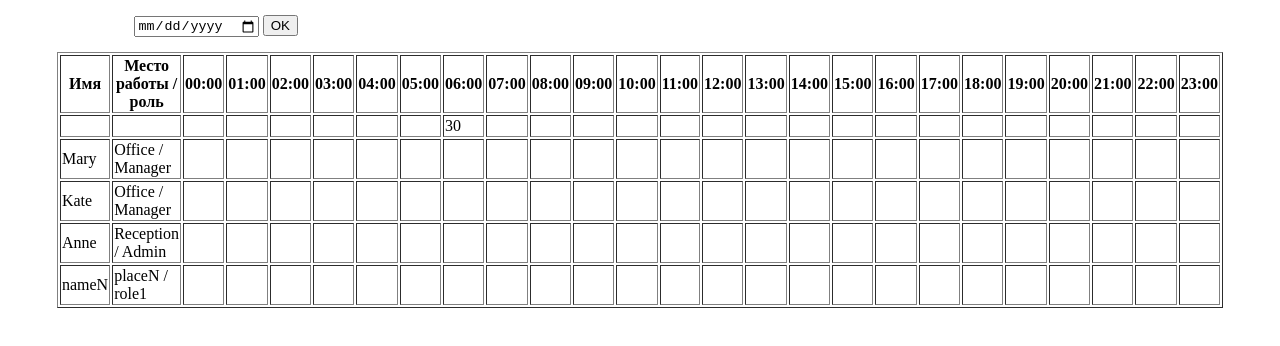
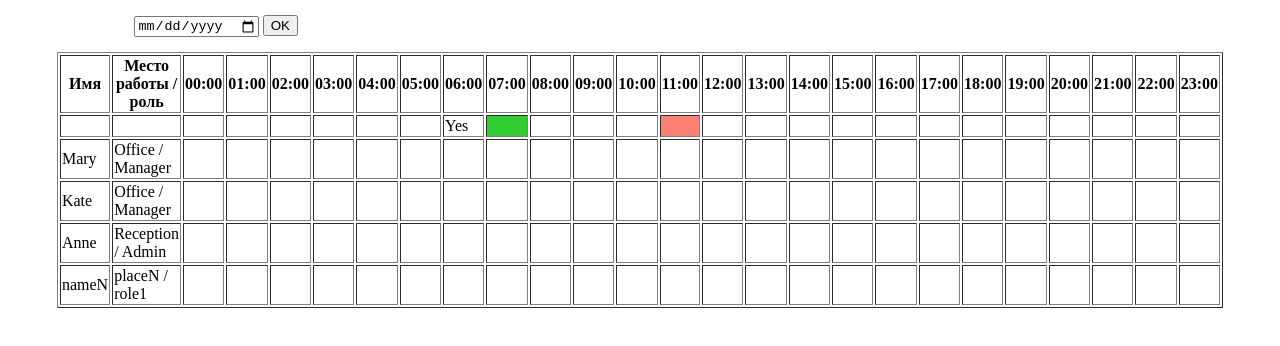
Before and after one commit to marinasmirnova2406/AllInstruments, a plain HTML site: page index.html in a window 1280 px wide. Drawn offline with nearby package versions, Linux system fonts and the light colour scheme.

Commit message:
Определены css-классы actual и virtual

```diff
--- a/index.html
+++ b/index.html
@@ -55,11 +55,11 @@
             <td></td>
             <td></td>
             <td id="td17"></td>
+            <td class="actual"></td>
             <td></td>
             <td></td>
             <td></td>
-            <td></td>
-            <td></td>
+            <td class="virtual"></td>
             <td></td>
             <td></td>
             <td></td>
--- a/scripts.js
+++ b/scripts.js
@@ -1,7 +1,7 @@
 
 let tests =  {
     virtual:[
-      ["Mary","Office","Manager","2019-11-04T08:30:00.000Z","2019-11-04T18:0000.000Z"],
+      ["Mary","Office","Manager","2019-11-04T08:30:00.000Z","2019-11-04T18:3000.000Z"],
       ["Kate","Office","Manager","2019-11-04T09:00:00.000Z","2019-11-04T20:0000.000Z"],
       ["Anne","Reception","Admin","2019-11-04T12:00:00.000Z","2019-11-04T20:0000.000Z"],
       ["nameN","placeN","role1","datetime_fromN","datetime_toN"]
@@ -59,21 +59,39 @@ timeTable.appendChild(newRow);
 
 
    function timeHandler(string) {
-     let readString = tests.virtual[string][3];
-     let time = {
-       year: readString[0] + readString[1] + readString[2] + readString[3],
-       month: readString[5] + readString[6],
-       day: readString[8] + readString[9],
-       hour: readString[11] + readString[12],
-       minute: readString[14] + readString[15]
+     let readStringV = tests.virtual[string][3];
+     let readStringA = tests.virtual[string][4];
+     let timeVirtual = {
+       year: readStringV[0] + readStringV[1] + readStringV[2] + readStringV[3],
+       month: readStringV[5] + readStringV[6],
+       day: readStringV[8] + readStringV[9],
+       hour: readStringV[11] + readStringV[12],
+       minute: readStringV[14] + readStringV[15]
      };
-     return time.minute;
+     let timeActual = {
+       year: readStringA[0] + readStringA[1] + readStringA[2] + readStringA[3],
+       month: readStringA[5] + readStringA[6],
+       day: readStringA[8] + readStringA[9],
+       hour: readStringA[11] + readStringA[12],
+       minute: readStringA[14] + readStringA[15]
+     };
+
+     if (timeVirtual.minute == "00") {
+       return "Yes";
+     } else {
+       return "NO!";
+     }
+
+
+
+
+
    }
 
 
 
    //изменить HTML содержимое элемента, имеющего id="myP"
-   myP.innerHTML = timeHandler(0);
+   myP.innerHTML = timeHandler(1);
 
 
 
--- a/style.css
+++ b/style.css
@@ -2,3 +2,11 @@
   width: 80%;
   margin: 15px auto;
 }
+
+.virtual {
+  background: Salmon;
+}
+
+.actual {
+  background: LimeGreen;
+}
```
